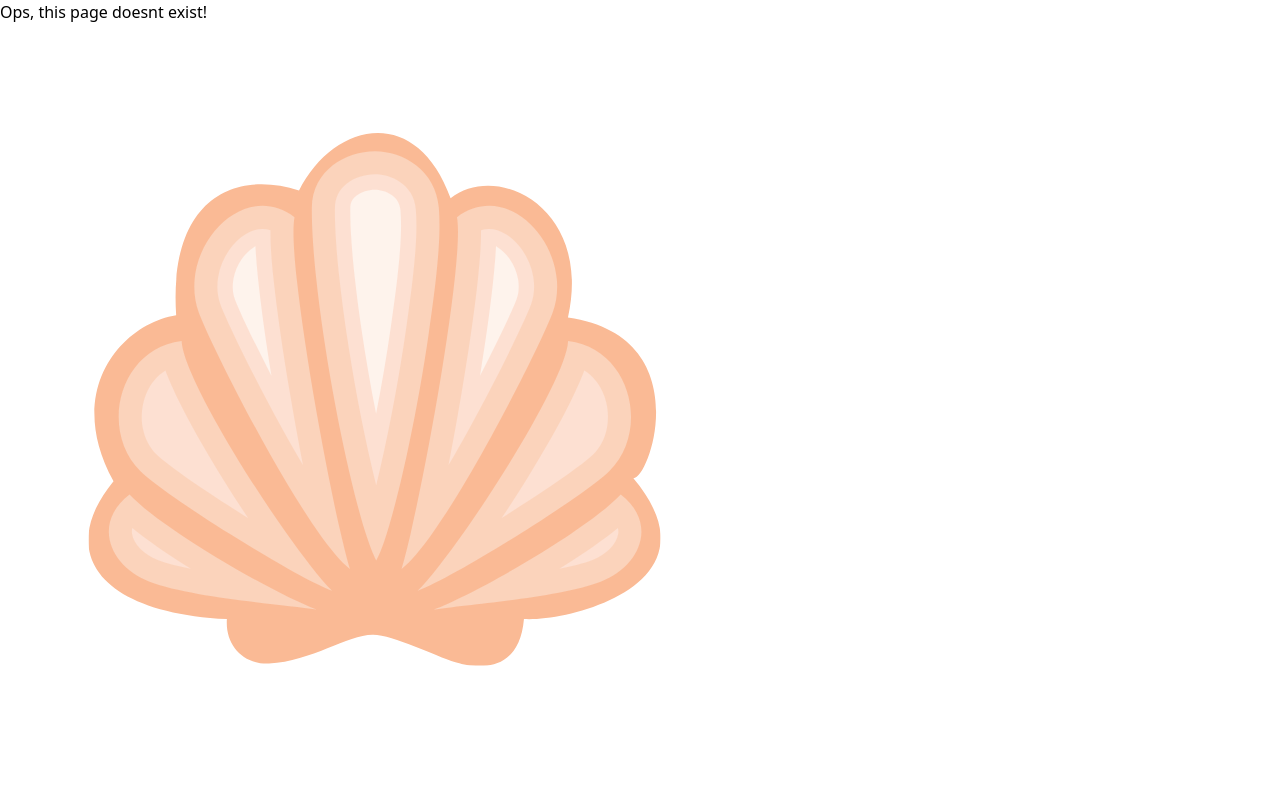
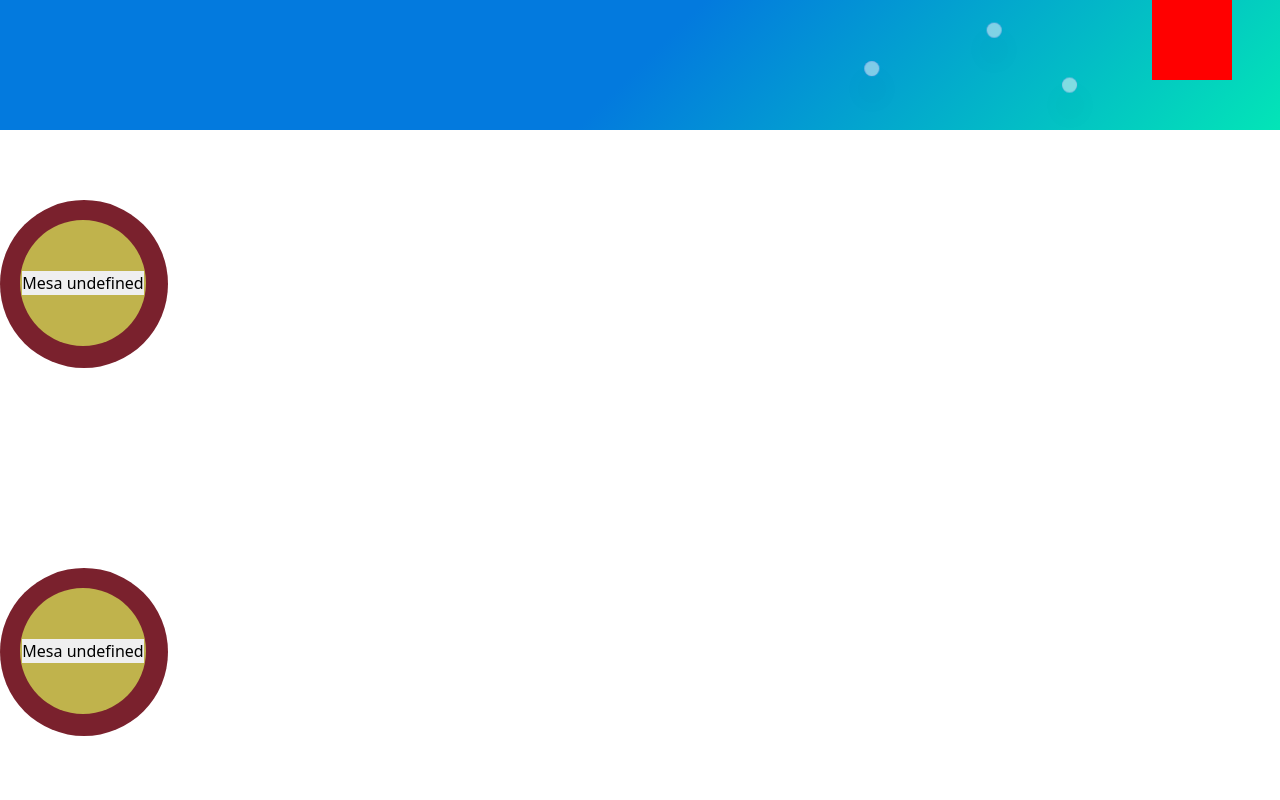
Before and after one commit to Laboratoria/SAP006-burger-queen-api-client, a React (Create React App) app: page /table in a window 1280 px wide. Shown: the top 800 px of the page. Built offline with nearby package versions, Linux system fonts and the light colour scheme.

Commit message:
pagina de pedidos

```diff
--- a/src/App.js
+++ b/src/App.js
@@ -1,9 +1,12 @@
+/* eslint-disable */
 import React from 'react';
 import { BrowserRouter as Router, Route, Switch } from 'react-router-dom';
 import Login from './pages/Login';
 import Register from './pages/Register';
+import Table from './pages/table/table';
 import Page404 from './pages/Page404/index';
 import Initial from './pages/Initial';
+import Pedidos from './pages/Pedidos/index'
 
 import { verifyPassword, verifyName } from './service';
 
@@ -21,6 +24,19 @@ function App() {
           <Register verifyForms={{ password: verifyPassword, name: verifyName }} />
         </Route>
 
+        <Route exact path="/table">
+
+          <Table />
+
+        </Route>
+        <Route exact path="/table/pedidos">
+          <Pedidos />
+
+       </Route>
+
+
+
+
         <Route>
           <Page404 />
         </Route>
--- a/src/components/button.jsx
+++ b/src/components/button.jsx
@@ -1,16 +1,17 @@
+/* eslint-disable react/button-has-type */
+/* eslint-disable react/prop-types */
 import React from 'react';
 
-
 function Button({
-    buttonOnClick,
-    buttonText
+  // eslint-disable-next-line react/prop-types
+  buttonOnClick,
+  buttonText,
 
 }) {
-    return (
-        <>
-        <button onClick={buttonOnClick} >{buttonText}</button>
-        </>
-    )
+  return (
+
+    <button onClick={buttonOnClick}>{buttonText}</button>
+  );
 }
 
-export default Button
+export default Button;
--- a/src/components/inputText.jsx
+++ b/src/components/inputText.jsx
@@ -1,3 +1,5 @@
+/* eslint-disable */
+/*
 import React from 'react';
 
 function InputTxt({
@@ -24,3 +26,4 @@ function InputTxt({
 
 
 export default InputTxt
+*/
--- /dev/null
+++ b/src/components/mesa.jsx
@@ -0,0 +1,46 @@
+/* eslint-disable */
+import React from 'react';
+import { useHistory } from "react-router-dom";
+function Mesas({mesa}){
+    const history = useHistory()
+
+
+
+  return (
+
+    <label key={mesa} className="buttons-mesas">
+
+    <div className="table-button">
+    <div className="red-circle">
+        <div className="yellow-circle">
+            <div className="little-circle">
+                <input
+                type="button"
+                value={`Mesa ${mesa}`}
+                className="button-mesa"
+                onClick={() => {
+                    history.push({
+                        pathname: `table/pedidos`
+                    })
+                }}
+
+                >
+
+
+                </input>
+            </div>
+
+
+        </div>
+
+    </div>
+
+</div>
+
+    </label>
+
+  )
+}
+ // eslint-disable-next-line
+
+export default  Mesas
--- a/src/components/select.jsx
+++ b/src/components/select.jsx
@@ -1,3 +1,4 @@
+/* eslint-disable */
 import React from 'react';
 
 function Select({
--- /dev/null
+++ b/src/pages/Pedidos/index.js
@@ -0,0 +1,7 @@
+function Pedidos() {
+  return (
+    <div>Oi</div>
+  );
+}
+
+export default Pedidos;
--- a/src/pages/kitchen.js
+++ /dev/null
@@ -1,11 +0,0 @@
-
-
-function Kitchen () {
-
-    return(
-        <div>COZINHA</div>
-
-    )
-}
-
-export default Kitchen
--- a/src/pages/pedidosPages.js
+++ /dev/null
@@ -1,12 +0,0 @@
-
-function Pedidos() {
-
-
-
-    return(
-        <div>Oi</div>
-    )
-
-}
-
-export default Pedidos;
--- /dev/null
+++ b/src/pages/table/table.css
@@ -0,0 +1,153 @@
+:root {
+
+    --bg--circle--red--color: #7A212D;
+    --bg--circle--yellow--color: #C0B34C;
+  };
+
+body,
+html{
+  padding: 0;
+  margin: 0;
+  box-sizing: border-box;
+}
+header {
+   background: linear-gradient(135deg, #037ade 50%, #03e5b7);
+   width: 100%;
+   height: 130px;
+   position: fixed;
+
+}
+.back-log{
+    width: 80px;
+    height: 80px;
+    background-color: red;
+    margin-left: 90%;
+    display: flex;
+
+}
+
+
+.table-button{
+    display: flex;
+
+    position: relative;
+}
+.red-circle{
+    display: flex;
+    background-color: var(--bg--circle--red--color);
+    width: 168px;
+    height: 168px;
+    border-radius: 50%;
+    margin-top: 200px;
+}
+.yellow-circle{
+    display: flex;
+    justify-content: center;
+    align-items: center;
+    margin: 0 auto;
+    background-color: var(--bg--circle--yellow--color);
+    width: 126px;
+    height: 126px;
+    border-radius: 50%;
+    margin-top: 12%;
+    margin-left: 20px;
+}
+
+  .bubble-1 {
+    left: 820px;
+    animation-delay: 1.3s;
+  }
+  .bubble-1 .bubble-animation-y{
+    animation-delay: 0.7s;
+  }
+
+  .bubble-2 {
+    left: 833px;
+    animation-delay: 2s;
+  }
+  .bubble-2 .bubble-animation-y{
+    animation-delay: 2.1s;
+  }
+
+  .bubble-3 {
+    left: 1025px;
+    animation-delay: 4.7s;
+  }
+  .bubble-3 .bubble-animation-y{
+    animation-delay: 3.8s;
+  }
+
+  .bubble-4 {
+    left: 985px;
+    animation-delay: 0s;
+  }
+  .bubble-4 .bubble-animation-y{
+    animation-delay: 6s;
+  }
+
+  .bubble-5 {
+    left: 1015px;
+    animation-delay: 1.5s;
+  }
+  .bubble-5 .bubble-animation-y{
+    animation-delay: 7s;
+  }
+
+  .bubble-container {
+    position: absolute;
+    width: 25px;
+    height: 25px;
+    bottom: 0;
+  }
+
+  .bubble {
+    background-color: #ff00ff;
+    opacity: 0;
+    border-radius: 100%;
+    width: 15px;
+    height: 15px;
+    box-shadow: 0 20px 30px rgba(0, 0, 0, 0.2), inset 0px 10px 30px 5px rgba(255, 255, 255, 1);
+  }
+
+  .bubble-animation-x {
+    animation-duration: 2s;
+    animation-iteration-count: infinite;
+    animation-name: bubbleXAnimFrames;
+    animation-timing-function: ease;
+    animation-direction: alternate;
+  }
+
+  .bubble-animation-y {
+    animation-duration: 6s;
+    animation-iteration-count: infinite;
+    animation-name: bubbleYAnimFrames;
+    animation-timing-function: linear;
+  }
+
+  @keyframes bubbleXAnimFrames {
+    0% {
+      transform: translateX(0);
+    }
+    100% {
+      transform: translateX(50px);
+    }
+  }
+
+  @keyframes bubbleYAnimFrames {
+    0% {
+      transform: translateY(0);
+      opacity: 0;
+    }
+    10% {
+      transform: translateY(0);
+      opacity: 0.5;
+    }
+    95% {
+      transform: translateY(-280px);
+      opacity: 0.5;
+    }
+    100% {
+      transform: translateY(-300px);
+      opacity: 0;
+    }
+  }
--- /dev/null
+++ b/src/pages/table/table.js
@@ -0,0 +1,56 @@
+/* eslint-disable */
+
+import React from 'react';
+import '../table/table.css';
+import Mesa from '../../components/mesa'
+
+function Table() {
+
+const routerPedidos = () => {
+    history.push('/table/pedidos')
+}
+
+
+  return (
+      <div className="container">
+          <header>
+          <div class="bubble-1 bubble-container anim bubble-animation-x">
+            <div class="bubble bubble-animation-y"></div>
+         </div>
+
+          <div class="bubble-2 bubble-container anim bubble-animation-x">
+             <div class="bubble bubble-animation-y"></div>
+          </div>
+
+        <div class="bubble-3 bubble-container anim bubble-animation-x">
+          <div class="bubble bubble-animation-y"></div>
+        </div>
+
+        <div class="bubble-4 bubble-container anim bubble-animation-x">
+           <div class="bubble bubble-animation-y"></div>
+          </div>
+
+<div class="bubble-5 bubble-container anim bubble-animation-x">
+  <div class="bubble bubble-animation-y"></div>
+</div>
+  <div className="back-log">
+  </div>
+    </header>
+
+    <div>
+         <div>
+          <Mesa />
+         </div>
+         <div>
+        <Mesa />
+         </div>
+         <div>
+         <Mesa />
+         </div>
+         </div>
+
+      </div>
+  );
+  }
+
+  export default Table;
```
Also changed, not shown: .eslintrc.js, src/img/logo-img.png (added).
